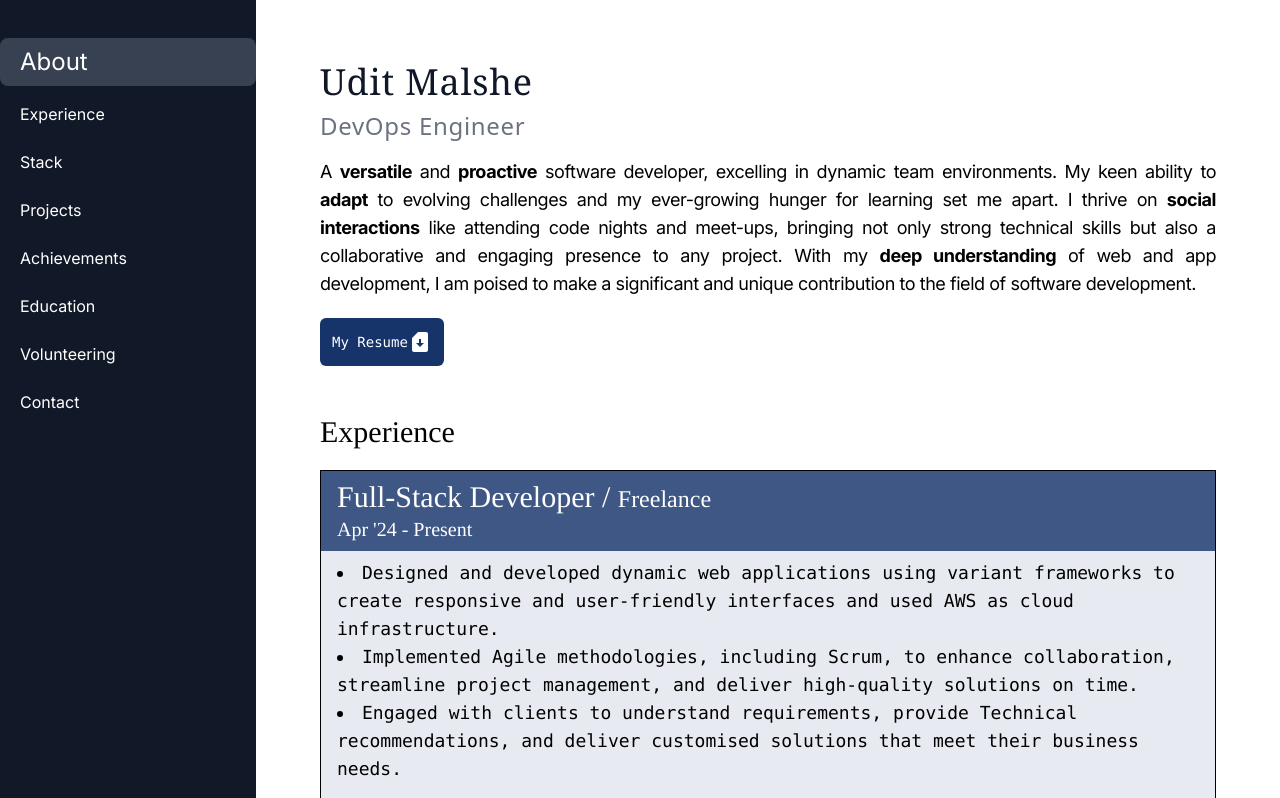
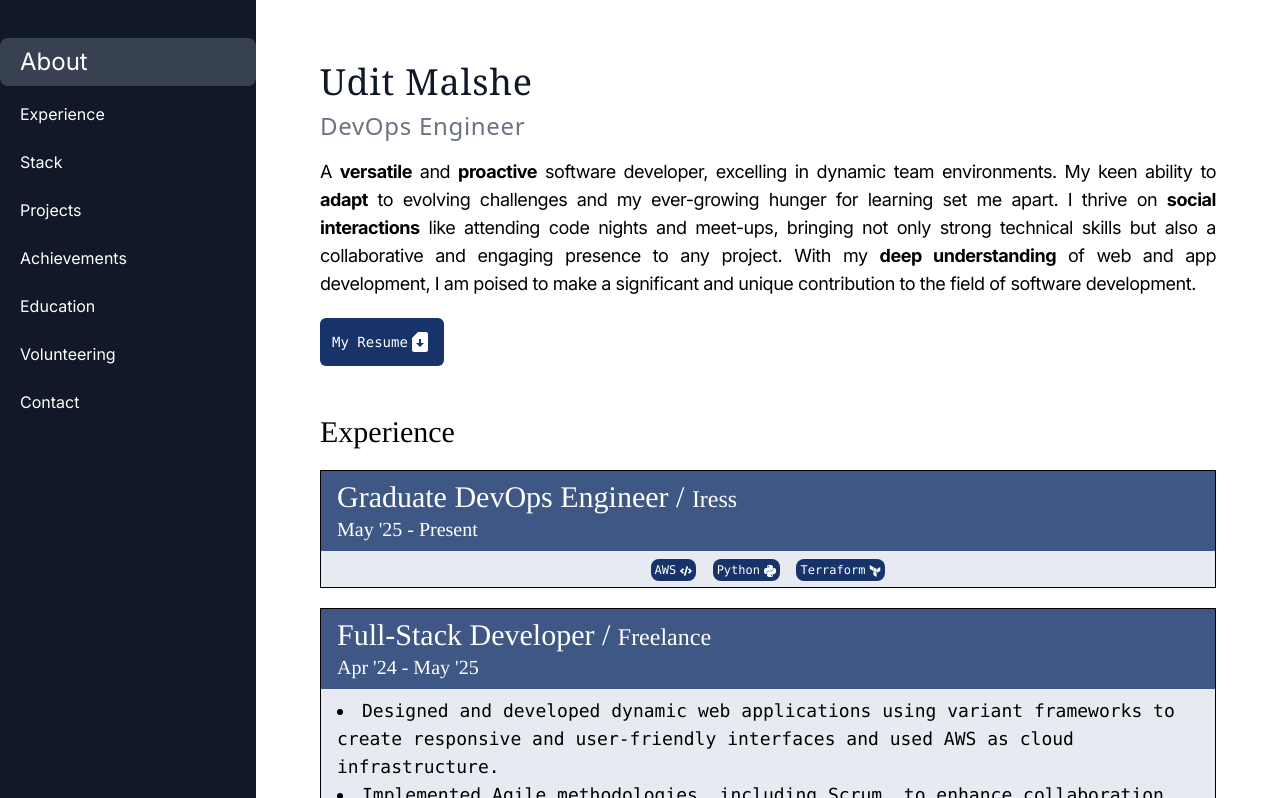
Before and after one commit to udit710/udit710.github.io, a Next.js app: page / in a window 1280 px wide. Shown: the part 802-1600 px from the top of the page. Built offline with nearby package versions, Linux system fonts and the light colour scheme.

Commit message:
Changed Experience Section

```diff
--- a/src/app/componentCards/Icons.tsx
+++ b/src/app/componentCards/Icons.tsx
@@ -78,6 +78,7 @@ const iconMapping: { [key: string]: any } = {
     "AWS ECR": SiIcons.SiAmazonaws,
     "CodePipeline": SiIcons.SiAmazonaws,
     "Numpy": SiIcons.SiNumpy,
+    "Terraform": SiIcons.SiTerraform,
 };
 
 export default iconMapping;
--- a/src/app/components/Experience.tsx
+++ b/src/app/components/Experience.tsx
@@ -9,8 +9,21 @@ function Experience() {
                 <h1 className="font-[Times] text-3xl mb-5">Experience</h1>
                 <div className="box-content m-auto bg-blue bg-opacity-10 m4 text-black mb-5 border-[0.5px] border-black hover:shadow-xl ">
                     <div className="bg-blue bg-opacity-80 text-white px-4 py-2">
+                    <h1 className="text-3xl text-left font-[Times]">Graduate DevOps Engineer / <span className="text-2xl">Iress</span></h1>
+                    <h2 className="font-[Times] text-xl">May &apos;25 - Present</h2>
+                    </div>
+                    <div className="font-mono text-left text-sm md:text-lg px-4 py-2">
+                    {/* <li>Designed and developed dynamic web applications using variant frameworks to create responsive and user-friendly interfaces and used AWS as cloud infrastructure.</li>
+                    <li>Implemented Agile methodologies, including Scrum, to enhance collaboration, streamline project management, and deliver high-quality solutions on time.</li>
+                    <li>Engaged with clients to understand requirements, provide Technical recommendations, and deliver customised solutions that meet their business needs.</li>
+                    <br /> */}
+                    <div className=" text-center text-sm font-mono"><Tech bg="blue" text="AWS" /> <Tech bg="blue" text="Python" /> <Tech bg="blue" text="Terraform" /> </div>
+                    </div>
+                </div>
+                <div className="box-content m-auto bg-blue bg-opacity-10 m4 text-black mb-5 border-[0.5px] border-black hover:shadow-xl ">
+                    <div className="bg-blue bg-opacity-80 text-white px-4 py-2">
                     <h1 className="text-3xl text-left font-[Times]">Full-Stack Developer / <span className="text-2xl">Freelance</span></h1>
-                    <h2 className="font-[Times] text-xl">Apr &apos;24 - Present</h2>
+                    <h2 className="font-[Times] text-xl">Apr &apos;24 - May &apos;25</h2>
                     </div>
                     <div className="font-mono text-left text-sm md:text-lg px-4 py-2">
                     <li>Designed and developed dynamic web applications using variant frameworks to create responsive and user-friendly interfaces and used AWS as cloud infrastructure.</li>
@@ -20,7 +33,7 @@ function Experience() {
                     <div className=" text-center text-sm font-mono"><Tech bg="blue" text="AWS" /> <Tech bg="blue" text="Agile" /> <Tech bg="blue" text="REST API" /> </div>
                     </div>
                 </div>
-                <div className="box-content m-auto bg-blue bg-opacity-10 m4 text-black mb-5 border-[0.5px] border-black hover:shadow-xl ">
+                {/* <div className="box-content m-auto bg-blue bg-opacity-10 m4 text-black mb-5 border-[0.5px] border-black hover:shadow-xl ">
                     <div className="bg-blue bg-opacity-80 text-white px-4 py-2">
                     <h1 className="text-3xl text-left font-[Times]">Web Developer / <span className="text-2xl">RISC RMIT</span></h1>
                     <h2 className="font-[Times] text-xl">Apr &apos;24 - Present</h2>
@@ -32,7 +45,7 @@ function Experience() {
                     <br />
                     <div className=" text-center text-sm font-mono"><Tech bg="blue" text="Node JS" /> <Tech bg="blue" text="React JS" /> <Tech bg="blue" text="Git" /> </div>
                     </div>
-                </div>
+                </div> */}
             </div>
         </div>
     );
```
